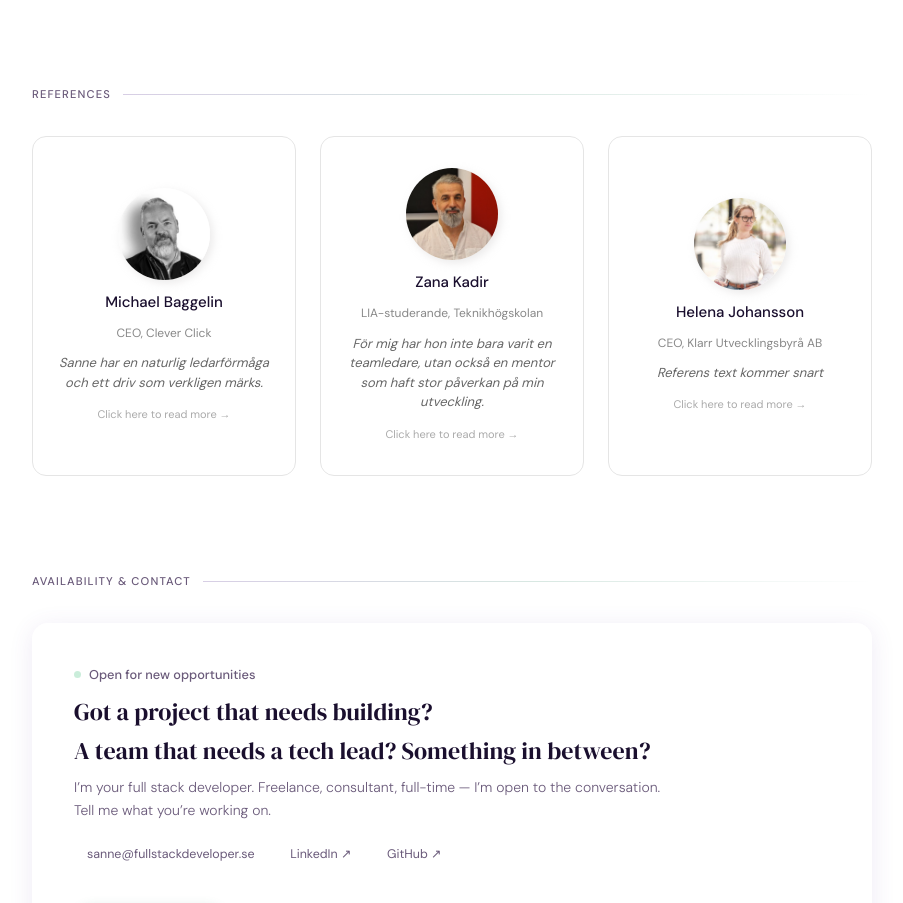
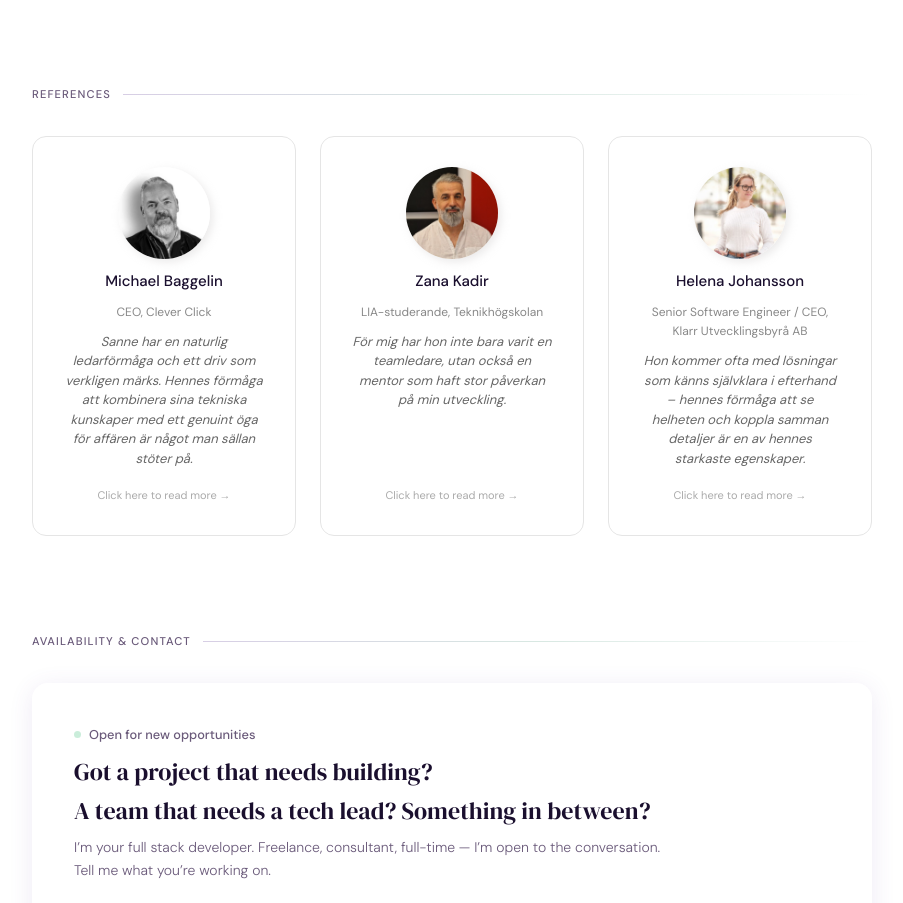
Before and after one commit to hejhejsanne/fullstackdeveloper, a Next.js app in the folder fullstackdeveloper.se/: page / in a window 1280 px wide. Shown: the part 7900-8803 px from the top of the page, without its empty margins (188-1091 px from the left). Built offline with nearby package versions, Linux system fonts and the light colour scheme.

Commit message:
added ref text h also added tiext in m

```diff
--- a/fullstackdeveloper.se/src/components/References.tsx
+++ b/fullstackdeveloper.se/src/components/References.tsx
@@ -19,8 +19,8 @@ const data: Person[] = [
     name: "Michael Baggelin",
     title: "CEO, Clever Click",
     short:
-      "Sanne har en naturlig ledarförmåga och ett driv som verkligen märks.",
-    full: "Sanne har en naturlig ledarförmåga och ett driv som verkligen märks. Under de senaste sex månaderna har hennes utveckling som fullstackutvecklare tagit stora kliv framåt, och hennes sätt att snabbt sätta sig in i både SEO och AI är imponerande.",
+      "Sanne har en naturlig ledarförmåga och ett driv som verkligen märks. Hennes förmåga att kombinera sina tekniska kunskaper med ett genuint öga för affären är något man sällan stöter på. ",
+    full: "Sanne har en naturlig ledarförmåga och ett driv som verkligen märks. Under de senaste sex månaderna har hennes utveckling som fullstackutvecklare tagit stora kliv framåt, och hennes sätt att snabbt sätta sig in i både SEO och AI är imponerande.<br /><br /> Hon har också en förmåga att strukturera upp projekt på ett sätt som känns tryggt – man vet alltid var man står och vart man är på väg.<br /><br />  Det som verkligen sticker ut är hur hon kombinerar det tekniska med ett genuint öga för mig som kund – hon förstår inte bara hur något fungerar, utan varför det spelar roll.",
     img: "/MichaelB.jpeg",
     initials: "MB",
     linkedin: "https://www.linkedin.com/in/michael-baggelin/",
@@ -37,9 +37,10 @@ const data: Person[] = [
   },
   {
     name: "Helena Johansson",
-    title: "CEO, Klarr Utvecklingsbyrå AB",
-    short: "Referens text kommer snart",
-    full: "Referens text kommer snart",
+    title: "Senior Software Engineer / CEO, Klarr Utvecklingsbyrå AB",
+    short:
+      "Hon kommer ofta med lösningar som känns självklara i efterhand – hennes förmåga att se helheten och koppla samman detaljer är en av hennes starkaste egenskaper.",
+    full: "Jag lärde känna Sanne först som student i två år och därefter som kollega i mitt team i sex månader. Som ledare för det tekniska teamet har jag haft möjlighet att följa hennes utveckling på nära håll, och i båda rollerna har hon gjort ett starkt intryck. <br /><br /> Sanne har en naturlig närvaro och tar plats på ett respektfullt sätt. Hon leder genom att lyssna och visa omtanke, samtidigt som hon vågar vara tydlig när det behövs. Balansen mellan omtanke och ärlighet, även i utmanande situationer, är mycket värdefull och bidrar till en miljö präglad av genuin respekt.<br /><br /> Något som tidigt blev tydligt i arbetet med Sanne är hennes förmåga att se det som andra missar. Hon kommer ofta med lösningar som känns självklara i efterhand, även inom områden där hon inte har full teknisk erfarenhet. Hennes naturliga förmåga att se helheten och koppla samman detaljer till konkreta lösningar är en av hennes starkaste egenskaper och något som konsekvent har bidragit med värde i teamets arbete. Flexibilitet präglar både Sannes sätt att tänka och att arbeta. Hon anpassar sig snabbt, tar till sig nya idéer och hittar sin roll även när förutsättningarna förändras. Det gör henne till någon man kan lita på, oavsett situation. <br /><br />Jag rekommenderar Sanne varmt. Den som får arbeta med henne får inte bara en flexibel och lösningsorienterad kollega, utan också någon som verkligen gör skillnad i teamet.",
     img: "/HelenaJ.jpeg",
     initials: "HJ",
     linkedin: "https://www.linkedin.com/in/helena-johansson-b3216384/",
--- a/fullstackdeveloper.se/src/styles/components/references.css
+++ b/fullstackdeveloper.se/src/styles/components/references.css
@@ -5,7 +5,7 @@
 }
 
 .references__scene {
-  height: 340px;
+  height: 400px;
   perspective: 900px;
   cursor: pointer;
 }
@@ -38,9 +38,9 @@
   display: flex;
   flex-direction: column;
   align-items: center;
-  justify-content: center;
+  justify-content: flex-start;
   gap: 10px;
-  padding: 24px;
+  padding: 30px;
   text-align: center;
 }
 
@@ -81,12 +81,13 @@
   font-style: italic;
   line-height: 1.5;
   margin: 0;
+  flex: 1;
 }
 
 .references__hint {
   font-size: 11px;
   color: #aaa;
-  margin-top: 4px;
+  margin-top: auto;
 }
 
 .references__back {
@@ -153,3 +154,26 @@
 .references__back-linkedin:hover {
   color: #69668f95;
 }
+
+@media (max-width: 600px) {
+  .references__avatar {
+    width: 110px;
+    height: 110px;
+  }
+
+  .references__name {
+    font-size: 17px;
+  }
+
+  .references__role {
+    font-size: 14px;
+  }
+
+  .references__quote {
+    font-size: 15px;
+  }
+
+  .references__hint {
+    font-size: 13px;
+  }
+}
```
